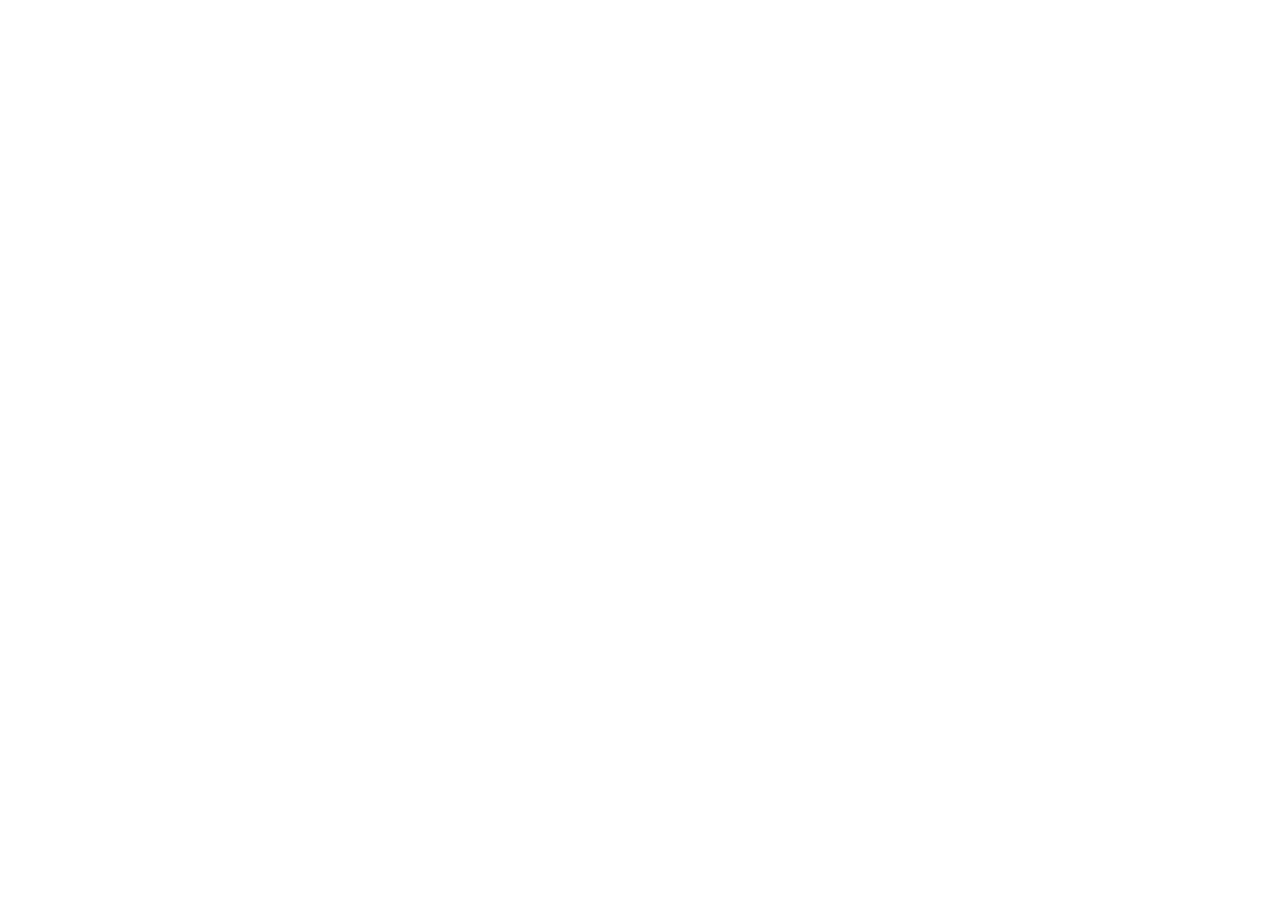
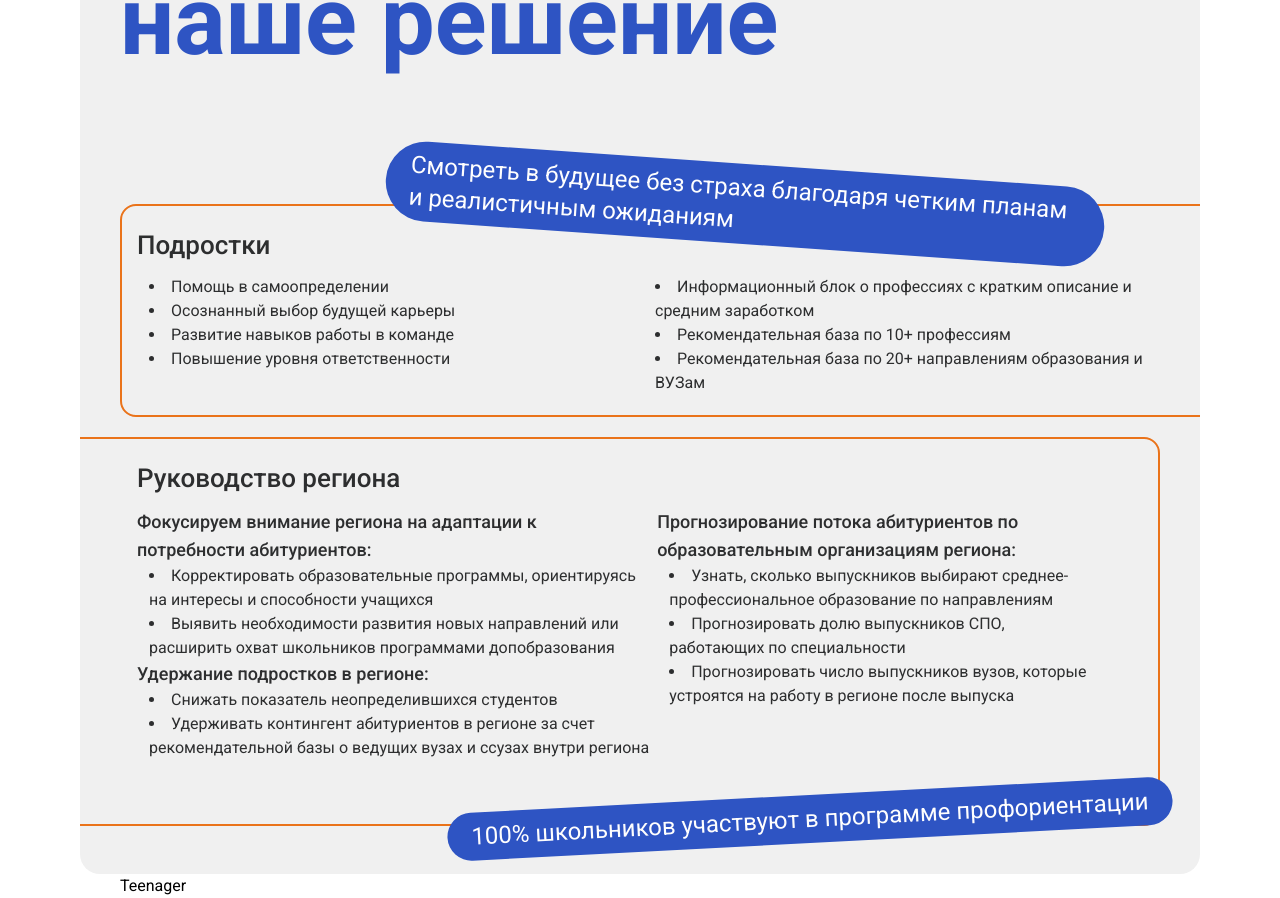
Before and after one commit to RVKPYATI/profika, a Next.js app: page / in a window 1280 px wide. Shown: the part 1732-2630 px from the top of the page. Before the commit the page ends 1559 px from the top, so only its background shows below. Built offline with nearby package versions, Linux system fonts and the light colour scheme.

Commit message:
finish whom xl

```diff
--- /dev/null
+++ b/src/app/components/Teenager.tsx
@@ -0,0 +1,5 @@
+import { FC } from "react";
+
+export const Teenager: FC = () => {
+  return <section className="container">Teenager</section>;
+};
--- /dev/null
+++ b/src/app/components/Whom.tsx
@@ -0,0 +1,154 @@
+import { FC } from "react";
+const teenager = {
+  block1: [
+    { desc: "Помощь в самоопределении" },
+    { desc: "Осознанный выбор будущей карьеры" },
+    { desc: "Развитие навыков работы в команде" },
+    { desc: "Повышение уровня ответственности" },
+  ],
+  block2: [
+    {
+      desc: "Информационный блок о профессиях с кратким описание и средним заработком",
+    },
+    { desc: "Рекомендательная база по 10+ профессиям" },
+    { desc: "Рекомендательная база по 20+ направлениям образования и ВУЗам" },
+  ],
+};
+
+const direction = {
+  block1: {
+    title:
+      "Фокусируем внимание региона на адаптации к потребности абитуриентов:",
+    items: [
+      {
+        desc: "Корректировать образовательные программы, ориентируясь на интересы и способности учащихся",
+      },
+      {
+        desc: "Выявить необходимости развития новых направлений или расширить охват школьников программами допобразования",
+      },
+    ],
+  },
+  block2: {
+    title: "Удержание подростков в регионе:",
+    items: [
+      {
+        desc: "Снижать показатель неопределившихся студентов",
+      },
+      {
+        desc: "Удерживать контингент абитуриентов в регионе за счет рекомендательной базы о ведущих вузах и ссузах внутри региона",
+      },
+    ],
+  },
+  block3: {
+    title:
+      "Прогнозирование потока абитуриентов по образовательным организациям региона:",
+    items: [
+      {
+        desc: "Узнать, сколько выпускников выбирают среднее-профессиональное образование по направлениям",
+      },
+      {
+        desc: "Прогнозировать долю выпускников СПО, работающих по специальности",
+      },
+      {
+        desc: "Прогнозировать число выпускников вузов, которые устроятся на работу в регионе после выпуска",
+      },
+    ],
+  },
+};
+
+export const Whom: FC = () => {
+  return (
+    <section className="container bg-gray rounded-[20px] overflow-hidden py-[50px] pb-12">
+      <div className="max-w-[660px] mb-[135px]">
+        <h2 className=" text-10 md:text-[75px] xl:text-[96px] text-blue font-bold leading-none">
+          Для кого наше решение
+        </h2>
+      </div>
+      <div className="relative pr-[71px] px-[15px] py-5 border-orange border-[2px] rounded-2xl -mr-14">
+        <p className="text-gray-colored xl:text-[26px] font-medium mb-[10px]">
+          Подростки
+        </p>
+        <div className="flex justify-between ">
+          <div className="max-w-[500px]">
+            <div>
+              <ul className="text-gray-colored text-xs md:text-base list-disc list-inside ">
+                {teenager.block1.map((desc, index) => {
+                  return (
+                    <li key={index} className="pl-3">
+                      {desc.desc}
+                    </li>
+                  );
+                })}
+              </ul>
+            </div>
+          </div>
+          <div className="max-w-[500px]">
+            <ul className="text-gray-colored text-xs md:text-base list-disc list-inside ">
+              {teenager.block2.map((desc, index) => {
+                return (
+                  <li key={index} className="pl-3">
+                    {desc.desc}
+                  </li>
+                );
+              })}
+            </ul>
+          </div>
+        </div>
+        <div className="absolute top-[-20%] right-[10%] bg-blue rounded-[100px] text-white xl:text-2xl px-6 py-2 max-w-[720px] rotate-[4deg]">
+          Смотреть в будущее без страха благодаря четким планам и реалистичным
+          ожиданиям
+        </div>
+      </div>
+      <div className="relative px-[71px] py-5 border-orange border-[2px] rounded-2xl -ml-14 mt-5">
+        <p className="text-gray-colored xl:text-[26px] font-medium mb-[10px]">
+          Руководство региона
+        </p>
+        <div className="flex justify-between ">
+          <div>
+            <div>
+              <ul className="text-gray-colored text-xs md:text-base list-disc list-inside max-w-[500px] ">
+                <p className="font-medium xl:text-lg">
+                  {direction.block1.title}
+                </p>
+                {direction.block1.items.map((item, index) => {
+                  return (
+                    <li className="pl-3" key={index}>
+                      {item.desc}
+                    </li>
+                  );
+                })}
+              </ul>
+              <ul className="text-gray-colored text-xs md:text-base list-disc list-inside ">
+                <p className="font-medium xl:text-lg">
+                  {direction.block2.title}
+                </p>
+                {direction.block2.items.map((item, index) => {
+                  return (
+                    <li className="pl-3" key={index}>
+                      {item.desc}
+                    </li>
+                  );
+                })}
+              </ul>
+            </div>
+          </div>
+          <div className="mb-24">
+            <ul className="text-gray-colored text-xs md:text-base list-disc list-inside">
+              <p className="font-medium xl:text-lg">{direction.block3.title}</p>
+              {direction.block3.items.map((item, index) => {
+                return (
+                  <li className="pl-3" key={index}>
+                    {item.desc}
+                  </li>
+                );
+              })}
+            </ul>
+          </div>
+        </div>
+        <div className="absolute bottom-[-5%] right-[-15px] bg-blue rounded-[100px] text-white xl:text-2xl px-6 py-2 max-w-[740px] rotate-[-3deg]">
+          100% школьников участвуют в программе профориентации
+        </div>
+      </div>
+    </section>
+  );
+};
--- a/src/app/components/Work.tsx
+++ b/src/app/components/Work.tsx
@@ -37,7 +37,7 @@
   return (
     <section className="xl:px-[45px] py-[50px]">
       <div className="grid grid-cols-1 md:grid-cols-2 ">
-        <div className="content-start">
+        <div className="mx-auto">
           <h2 className="text-[40px] md:text-[75px] xl:text-[96px] text-blue font-bold mb-4 leading-none">
             Как это работает?
           </h2>
--- a/src/app/page.tsx
+++ b/src/app/page.tsx
@@ -1,5 +1,7 @@
 import { Header } from "./components/Header";
 import { Hero } from "./components/Hero";
+import { Teenager } from "./components/Teenager";
+import { Whom } from "./components/Whom";
 import { Work } from "./components/Work";
 
 export default function Home() {
@@ -8,6 +10,8 @@
       <Header />
       <Hero />
       <Work />
+      <Whom />
+      <Teenager />
     </div>
   );
 }
```
Also changed, not shown: public/assets/i.svg (added), public/assets/o.svg (deleted).
